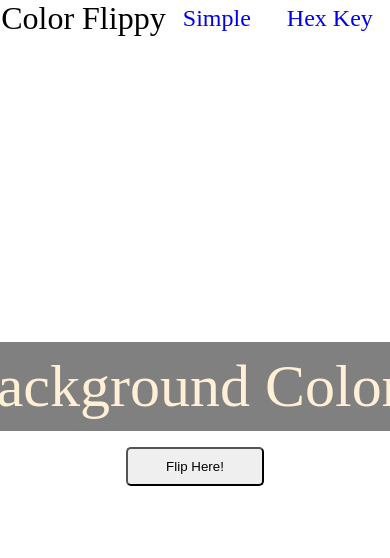
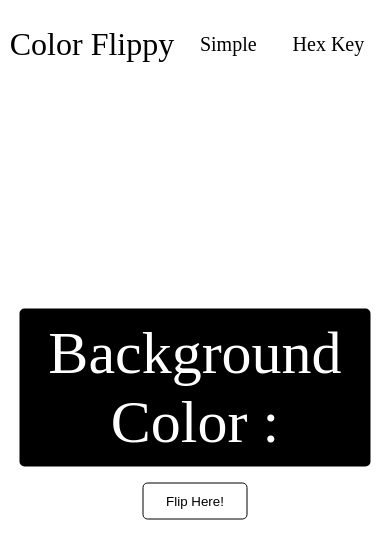
Before and after one commit to DeputyBerry/side-projects, a plain HTML site: page color-flippy/index.html in a window 390 px wide. Drawn offline with Linux system fonts and the light colour scheme.

Commit message:
added responsiveness

```diff
--- a/color-flippy/index.html
+++ b/color-flippy/index.html
@@ -23,5 +23,6 @@
         <h2>Background Color :</h2>
         <button class="color-generator-btn">Flip Here!</button>
     </main>
+    <script src="main.js"></script>
 </body>
 </html>
--- a/color-flippy/main.js
+++ b/color-flippy/main.js
@@ -10,6 +10,8 @@ function generateHexColor() {
       hexColor += hexDigit;
     }
     console.log(hexColor);
+    // capitalize the hex color
+    hexColor = hexColor.toUpperCase();
     return hexColor;
   }
 
--- a/color-flippy/styles.css
+++ b/color-flippy/styles.css
@@ -12,6 +12,7 @@ nav {
     text-align: center;
     align-items: center;
     overflow: hidden;
+    background: white;
 }
 
 li{
@@ -30,10 +31,12 @@ nav .title{
 
 button {
     padding: 10px;
-    width: 25%;
+    width: 30%;
     margin-bottom: 1rem;
     border-radius: 5px;
     cursor: pointer;
+    background: transparent;
+    border: 1px solid;
 }
 
 .nav-links > li > a {
@@ -41,7 +44,7 @@ button {
     font-weight: 300;
     padding: 1rem;
     height: inherit;
-    color: tra;
+    color: black;
 }
 
 .app-container{
@@ -56,10 +59,26 @@ button {
 .app-container h2{
     font-size: 3.75rem;
     padding: 10px;
-    word-wrap: normal;
     font-weight: 400;
     margin-bottom: 1rem;
-    background: gray;
-    color: papayawhip;
+    background: black;
+    color: white;
     border-radius: 5px;
 }
+
+@media(max-width: 768px){
+    .app-container{
+        width: 90%;
+    }
+
+    nav{
+        height: 10.5vh;
+    }
+
+    .nav-links > li > a {
+        font-size: 1.25rem;
+        font-weight: 300;
+        padding: 1rem;
+        word-wrap: normal;
+    }
+}
```
